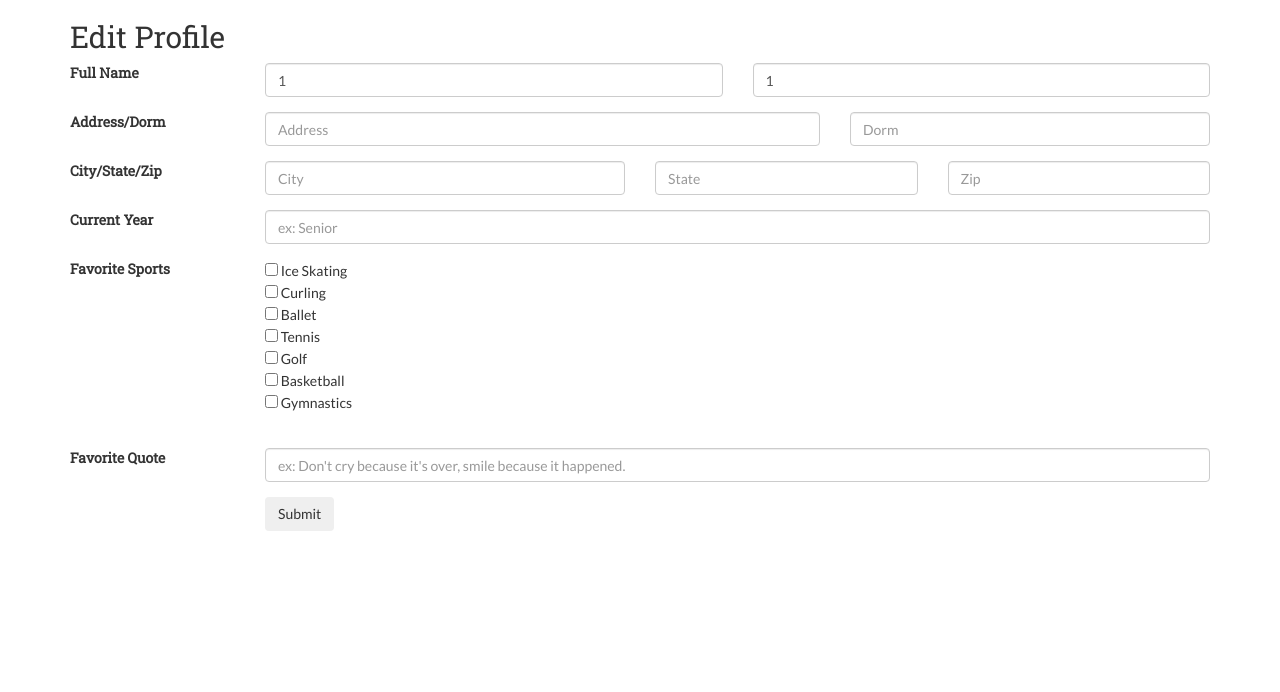
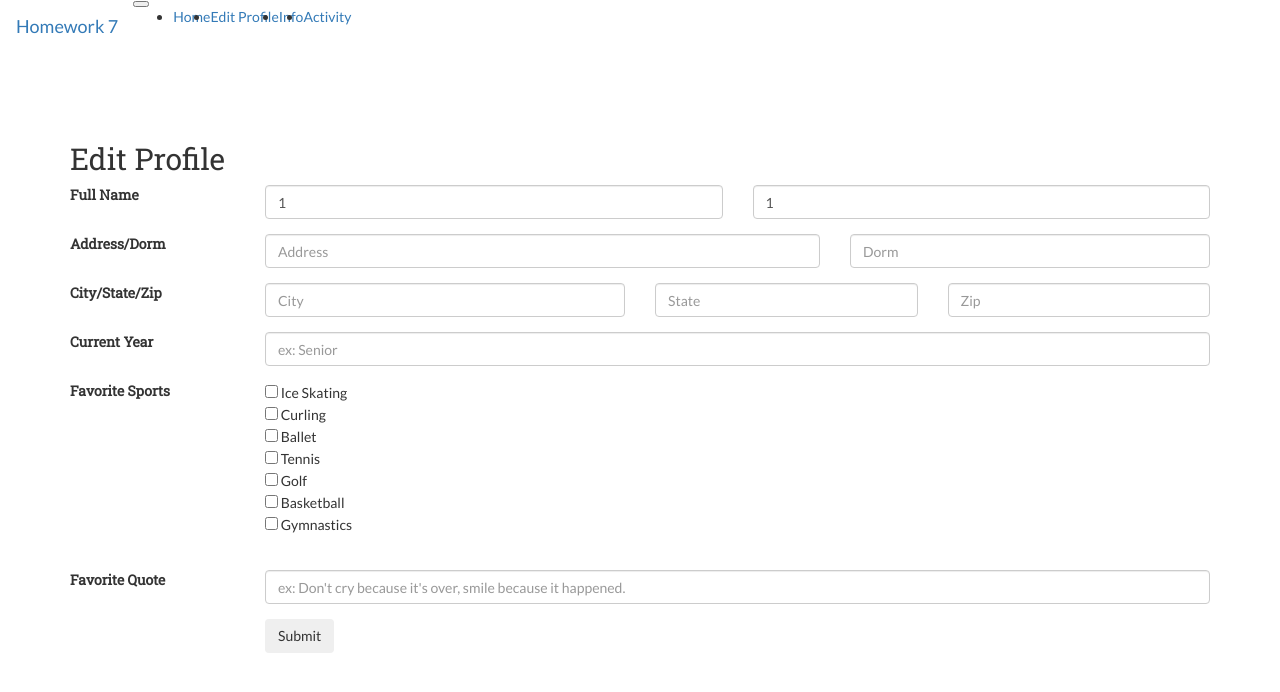
Before and after one commit to WebApps-Group09/Homework7, a PHP site: page /profile-edit.php in a window 1280 px wide. Shown: the top 692 px of the page. Run offline with PHP 8.4, Linux system fonts and the light colour scheme; the visitor is signed in with stand-in values (Sample User, id 1).

Commit message:
Add navbar

```diff
--- a/home.php
+++ b/home.php
@@ -42,8 +42,8 @@
   <p><a href="profile-edit.php">Edit Profile</a></p>
   <p><a href="activity.php">View Activity</a></p>
   <p><a href="info.php">View Info</a></p>
-  <form method="post" action="index.php">
-    <button type="submit" class="btn btn-secondary" id="logout" value="logout">Logout</button>
+  <form method="post" action="logout.php">
+    <button type="submit" class="btn btn-secondary">Logout</button>
   </form>
   </div>
 </body>
--- a/profile-edit.php
+++ b/profile-edit.php
@@ -17,9 +17,31 @@
   <link href="src/css/custom.css" rel="stylesheet">
 </head>
 <body>
+  <nav class="navbar navbar-toggleable-md navbar-light bg-faded">
+    <button class="navbar-toggler navbar-toggler-right" type="button" data-toggle="collapse" data-target="#navbarNav" aria-controls="navbarNav" aria-expanded="false" aria-label="Toggle navigation">
+      <span class="navbar-toggler-icon"></span>
+    </button>
+    <a class="navbar-brand" href="#">Homework 7</a>
+    <div class="collapse navbar-collapse" id="navbarNav">
+      <ul class="navbar-nav">
+        <li class="nav-item">
+          <a class="nav-link" href="#">Home</a>
+        </li>
+        <li class="nav-item active">
+          <a class="nav-link" href="#">Edit Profile</a>
+        </li>
+        <li class="nav-item">
+          <a class="nav-link" href="#">Info</a>
+        </li>
+        <li class="nav-item">
+          <a class="nav-link" href="#">Activity</a>
+        </li>
+      </ul>
+    </div>
+  </nav>
   <div class="container">
     <h1>Edit Profile</h1>
-    <form method="post" action="profile.php">
+    <form method="post" action="home.php">
       <div class="row form-group">
         <label class="col-sm-2 control-label" for="inputName">Full Name</label>
         <div class="col-sm-5">
--- a/src/css/custom.css
+++ b/src/css/custom.css
@@ -10,3 +10,6 @@ h1 {
 h3 {
   font-size: 18px;
 }
+.container {
+  padding-top: 50px;
+}
```
Also changed, not shown: activity.php (+22 -0 lines), index.php (+22 -0 lines), info.php (+22 -0 lines).
